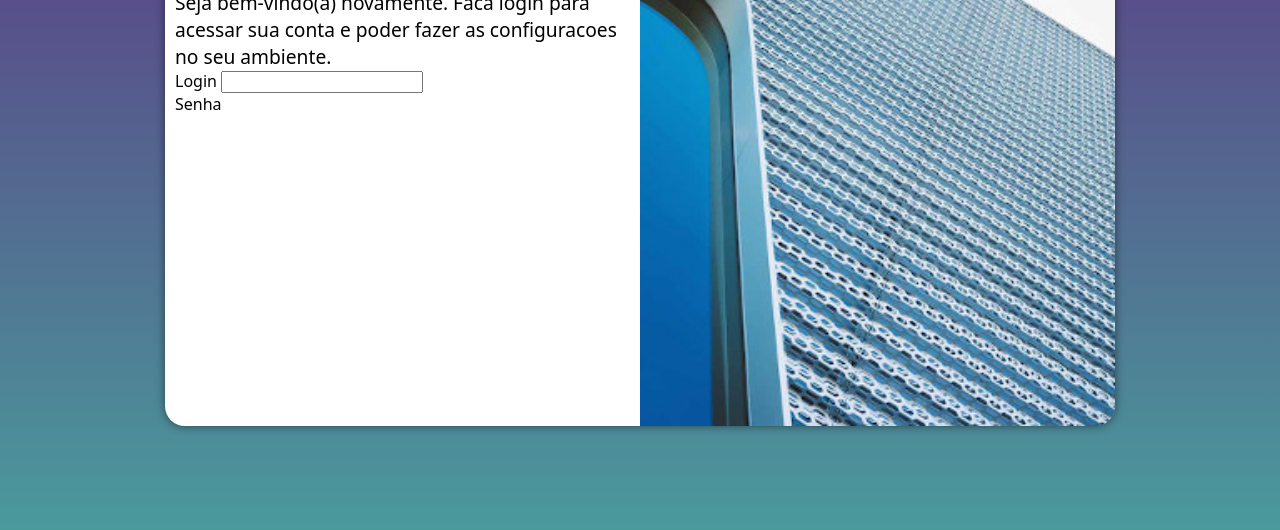
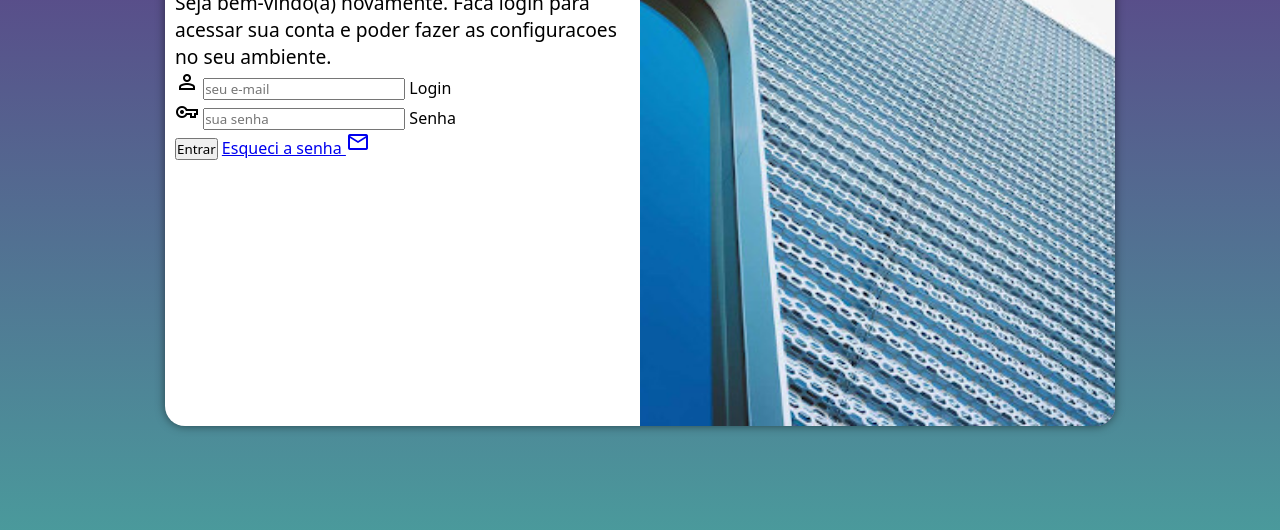
Before and after one commit to renatoorosco/projeto-login, a plain HTML site: page index.html in a window 1280 px wide. Shown: the part 246-776 px from the top of the page. Drawn offline with nearby package versions, Linux system fonts and the light colour scheme.

Commit message:
Update index.html
Form added

```diff
--- a/index.html
+++ b/index.html
@@ -4,9 +4,10 @@
   <meta charset="UTF-8">
   <meta http-equiv="X-UA-Compatible" content="IE=edge">
   <meta name="viewport" content="width=device-width, initial-scale=1.0">
+  <title>Login</title>
+  <link rel="stylesheet" href="https://fonts.googleapis.com/css2?family=Material+Symbols+Outlined:opsz,wght,FILL,GRAD@48,400,1,0" />
   <link rel="stylesheet" href="estilos/style.css">
   <link rel="stylesheet" href="estilos/media-query.css">;
-  <title>Login</title>
 </head>
 <body>
   <main>
@@ -17,14 +18,23 @@
       <div id="formulario">
         <h1>Login</h1>
         <p>Seja bem-vindo(a) novamente. Faca login para acessar sua conta e poder fazer as configuracoes no seu ambiente.</p>
-        <form action="login.php" method="post">
+        <form action="login.php" method="post" autocomplete="on">
           <div class="campo">
+            <span class="material-symbols-outlined">person</span>
+            <input type="email" name="login" id="ilogin" placeholder="seu e-mail" autocomplete="email" required maxlenght="30">
             <label for="iemail">Login</label>
-            <input type="email" name="login" id="ilogin" placeholderer="Seu e-mail">
           </div>
           <div class="campo">
+            <span class="material-symbols-outlined">vpn_key</span>
+            <input type="password" name="senha" id="isenha" placeholder="sua senha" autocomplete="current-password" required minlength="8" maxlength="20">
             <label for="isenha">Senha</label>
           </div>
+          <input type="submit" value="Entrar">
+          <!-- Botao "Esqueci a senha" adicionado em forma de link para evitarmos de usar JavaScript (ainda nao aprendemos). No lugar usariamos a tag <button> -->
+            <a href="esqueci.html">
+              Esqueci a senha
+              <span class="material-symbols-outlined">mail</span>
+            </a>
         </form>
       </div>
     </section>
```
